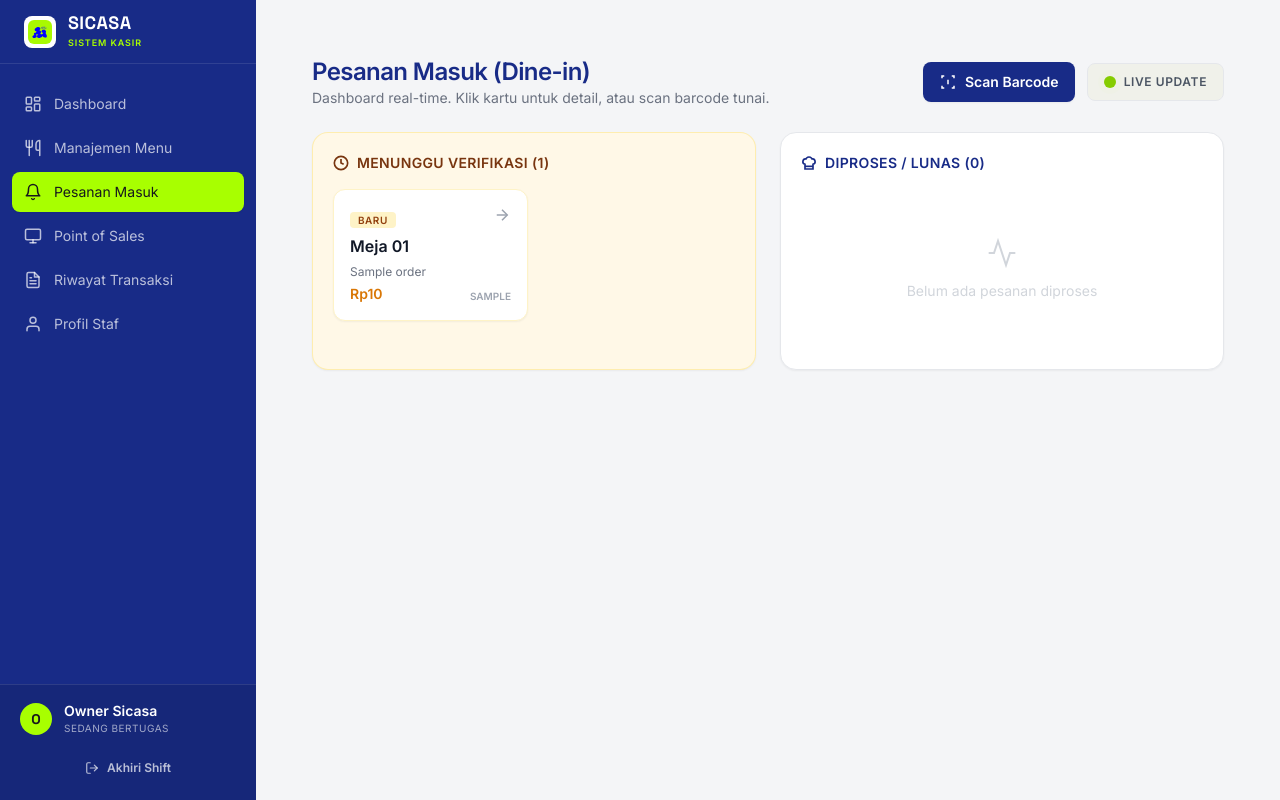
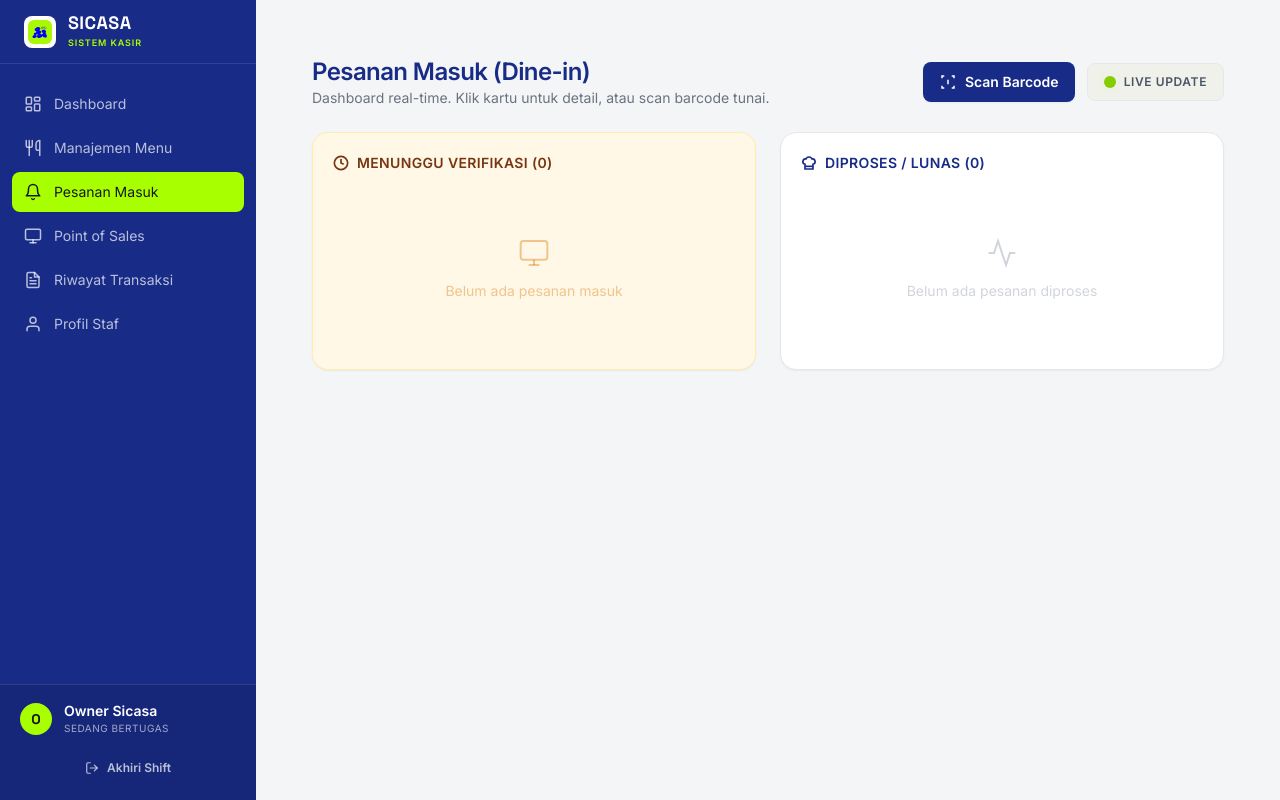
Before and after one commit to Wahyuuu1128/sicasa-cafe, a Laravel app: page /kasir/pesanan-masuk in a window 1280 px wide. Run offline with Laravel 12, Linux system fonts and the light colour scheme; a user stored in the database is signed in; data comes from the database, SQL or seed files in the repository; tables that the repository leaves empty hold one stand-in row (values such as "Sample post"); style sheets or scripts are compiled from the project's sources.

Commit message:
update logika poscontroller

```diff
--- a/app/Http/Controllers/PosController.php
+++ b/app/Http/Controllers/PosController.php
@@ -18,11 +18,10 @@ class PosController extends Controller
     {
         $today = Carbon::today();
 
-        $totalPesanan = Order::whereDate('created_at', $today)->count();
-        // PERBAIKAN 1: Ganti jadi 'menunggu_bayar'
-        $menunggu     = Order::where('status_pesanan', 'menunggu_bayar')->count();
-        $diproses     = Order::where('status_pesanan', 'diproses')->count();
-        $selesai      = Order::where('status_pesanan', 'selesai')->whereDate('updated_at', $today)->count();
+        $totalPendapatan = Order::where('status_pesanan', 'selesai')->whereDate('updated_at', $today)->sum('total_harga');
+        $kasTunai        = Order::where('status_pesanan', 'selesai')->whereDate('updated_at', $today)->whereIn('payment', ['cash', 'tunai', 'Tunai', 'Cash'])->sum('total_harga');
+        $menunggu        = Order::where('status_pesanan', 'menunggu_bayar')->whereIn('payment', ['cash', 'tunai', 'Tunai', 'Cash'])->count();
+        $selesai         = Order::where('status_pesanan', 'selesai')->whereDate('updated_at', $today)->count();
 
         $riwayatTerbaru = Order::with('table')
             ->where('status_pesanan', 'selesai')
@@ -31,7 +30,7 @@ class PosController extends Controller
             ->take(5)
             ->get();
 
-        return view('kasir.dashboard', compact('totalPesanan', 'menunggu', 'diproses', 'selesai', 'riwayatTerbaru'));
+        return view('kasir.dashboard', compact('totalPendapatan', 'kasTunai', 'menunggu', 'selesai', 'riwayatTerbaru'));
     }
 
     // ==========================================
@@ -39,9 +38,11 @@ class PosController extends Controller
     // ==========================================
     public function index()
     {
-        // PERBAIKAN 2: Ganti jadi 'menunggu_bayar'
+        // Hanya pesanan Tunai/Cash yang butuh verifikasi manual kasir di kolom 'Menunggu Verifikasi'.
+        // Pesanan QRIS yang belum dibayar tidak membebani kasir, dan otomatis masuk ke kolom 'Diproses' begitu lunas!
         $pesananBaru = Order::with(['table', 'orderDetails.menu'])
             ->where('status_pesanan', 'menunggu_bayar')
+            ->whereIn('payment', ['cash', 'tunai', 'Tunai', 'Cash'])
             ->orderBy('created_at', 'asc')
             ->get();
 
@@ -60,7 +61,9 @@ class PosController extends Controller
     {
         // Hanya tampilkan menu yang tersedia
         $menus = Menu::with('kategori')->where('is_available', true)->get();
-        $categories = Category::all();
+        $categories = Category::whereHas('menus', function($query) {
+            $query->where('is_available', true);
+        })->get();
 
         return view('kasir.takeaway', compact('menus', 'categories'));
     }
@@ -110,6 +113,108 @@ class PosController extends Controller
         return view('kasir.history', compact('riwayat'));
     }
 
+    public function export()
+    {
+        $orders = Order::with(['table', 'orderDetails.menu'])
+            ->where('status_pesanan', 'selesai')
+            ->orderBy('updated_at', 'desc')
+            ->get();
+
+        $filename = "Laporan_Transaksi_Sicasa_" . date('Ymd_His') . ".csv";
+        $headers = [
+            "Content-Type"        => "text/csv; charset=UTF-8",
+            "Content-Disposition" => "attachment; filename=\"{$filename}\"",
+            "Pragma"              => "no-cache",
+            "Cache-Control"       => "must-revalidate, post-check=0, pre-check=0",
+            "Expires"             => "0"
+        ];
+
+        $callback = function() use ($orders) {
+            $file = fopen('php://output', 'w');
+
+            // UTF-8 BOM agar Microsoft Excel Windows langsung membaca format & karakter dengan rapi
+            fprintf($file, chr(0xEF).chr(0xBB).chr(0xBF));
+
+            // Metadata / Header Laporan
+            fputcsv($file, ['LAPORAN TRANSAKSI PENJUALAN - SICASA SOCIAL SPACE PADANG'], ';');
+            fputcsv($file, ['Waktu Unduh', now()->translatedFormat('d F Y, H:i') . ' WIB'], ';');
+            fputcsv($file, ['Dicetak Oleh', (auth()->user()->name ?? 'Kasir') . ' (' . strtoupper(auth()->user()->role ?? 'KASIR') . ')'], ';');
+            fputcsv($file, ['Status Pesanan', 'Semua Pesanan Selesai (Lunas & Terlayani)'], ';');
+            fputcsv($file, [], ';');
+
+            // Header Kolom Tabel
+            $columns = [
+                'No',
+                'No. Order',
+                'Waktu Selesai (WIB)',
+                'Tipe Pesanan',
+                'No. Meja',
+                'Nama Pelanggan',
+                'Metode Pembayaran',
+                'Rincian Menu (Item x Qty)',
+                'Total Tagihan (Rp)',
+                'Status'
+            ];
+            fputcsv($file, $columns, ';');
+
+            $totalOmzet = 0;
+            $totalTunai = 0;
+            $totalQris  = 0;
+            $no = 1;
+
+            foreach ($orders as $order) {
+                $isTakeaway = empty($order->table_id);
+                $tipe = $isTakeaway ? 'Take-away' : 'Dine-in';
+                $meja = $isTakeaway ? '-' : 'Meja ' . ($order->table->nomor_meja ?? '-');
+                $pelanggan = $order->nama_pemesan ?: ($isTakeaway ? 'Pelanggan Kasir' : '-');
+
+                $metode = strtoupper($order->payment ?? 'TUNAI');
+                if (in_array($metode, ['CASH', 'TUNAI'])) {
+                    $metodeLabel = 'Tunai (Kasir)';
+                    $totalTunai += $order->total_harga;
+                } else {
+                    $metodeLabel = 'QRIS';
+                    $totalQris += $order->total_harga;
+                }
+                $totalOmzet += $order->total_harga;
+
+                $rincianArr = [];
+                if ($order->orderDetails) {
+                    foreach ($order->orderDetails as $detail) {
+                        $menuNama = $detail->menu->nama_menu ?? 'Item Dihapus';
+                        $rincianArr[] = "{$menuNama} [{$detail->jumlah}x]";
+                    }
+                }
+                $rincianStr = count($rincianArr) > 0 ? implode(', ', $rincianArr) : '-';
+
+                fputcsv($file, [
+                    $no++,
+                    'ORD-' . str_pad($order->id, 4, '0', STR_PAD_LEFT),
+                    $order->updated_at->format('d/m/Y H:i'),
+                    $tipe,
+                    $meja,
+                    $pelanggan,
+                    $metodeLabel,
+                    $rincianStr,
+                    $order->total_harga,
+                    'SELESAI'
+                ], ';');
+            }
+
+            // Summary / Rekapitulasi di bagian bawah
+            fputcsv($file, [], ';');
+            fputcsv($file, ['RINGKASAN OPERASIONAL TRANSAKSI'], ';');
+            fputcsv($file, ['Total Transaksi Selesai', count($orders) . ' Pesanan'], ';');
+            fputcsv($file, ['Total Uang Masuk Kas Laci (Tunai)', 'Rp ' . number_format($totalTunai, 0, ',', '.')], ';');
+            fputcsv($file, ['Total Uang Masuk QRIS', 'Rp ' . number_format($totalQris, 0, ',', '.')], ';');
+            fputcsv($file, ['TOTAL PENDAPATAN (OMZET KESELURUHAN)', 'Rp ' . number_format($totalOmzet, 0, ',', '.')], ';');
+
+            fclose($file);
+        };
+
+        return response()->stream($callback, 200, $headers);
+    }
+
     public function printStruk($order_id)
     {
         // Tarik data pesanan lengkap beserta relasi meja dan detail menu
@@ -157,30 +262,37 @@ class PosController extends Controller
 
     public function processScanner(\Illuminate\Http\Request $request)
     {
-        $qr_code = $request->qr_code;
-        $order_id = str_replace('SICASA-', '', $qr_code);
-        $order = \App\Models\Order::find($order_id);
+        $qr_code = trim($request->qr_code ?? '');
+        $order_id = preg_replace('/[^0-9]/', '', $qr_code);
+
+        if (!$order_id) {
+            return response()->json(['success' => false, 'message' => 'Format kode pembayaran tidak valid.']);
+        }
+
+        $order = \App\Models\Order::with('table')->find($order_id);
 
         if (!$order) {
-            return response()->json(['success' => false, 'message' => 'Barcode tidak valid! Pesanan tidak ditemukan.']);
+            return response()->json(['success' => false, 'message' => 'Pesanan #' . $order_id . ' tidak ditemukan!']);
         }
 
         // PERBAIKAN: Cek apakah metode bayar itu cash atau tunai (case-insensitive)
-        $payment_method = strtolower($order->payment);
+        $payment_method = strtolower($order->payment ?? '');
         if ($payment_method != 'tunai' && $payment_method != 'cash') {
-            return response()->json(['success' => false, 'message' => 'Pesanan ini pakai metode ' . $order->payment . ', bukan Cash.']);
+            return response()->json(['success' => false, 'message' => 'Pesanan ini pakai metode ' . strtoupper($order->payment) . ', bukan Cash/Tunai.']);
         }
 
         if ($order->status_pesanan == 'diproses' || $order->status_pesanan == 'selesai') {
-            return response()->json(['success' => false, 'message' => 'Pesanan ini sudah dibayar sebelumnya.']);
+            return response()->json(['success' => false, 'message' => 'Pesanan #' . $order->id . ' sudah berstatus ' . strtoupper($order->status_pesanan) . '.']);
         }
 
         $order->status_pesanan = 'diproses';
         $order->save();
 
+        $meja = $order->table ? str_replace('Meja ', '', $order->table->nomor_meja) : '-';
+
         return response()->json([
             'success' => true,
-            'message' => 'Pembayaran Cash Rp' . number_format($order->total_harga, 0, ',', '.') . ' untuk Meja ' . str_replace('Meja ', '', $order->table->nomor_meja ?? '-') . ' Berhasil!',
+            'message' => 'Pembayaran Cash Rp' . number_format($order->total_harga, 0, ',', '.') . ' untuk Meja ' . $meja . ' Berhasil!',
             'order_id' => $order->id
         ]);
     }
--- a/resources/views/kasir/dashboard.blade.php
+++ b/resources/views/kasir/dashboard.blade.php
@@ -144,6 +144,5 @@
                 </div>
             </div>
         </div>
-
     </div>
 @endsection
```
